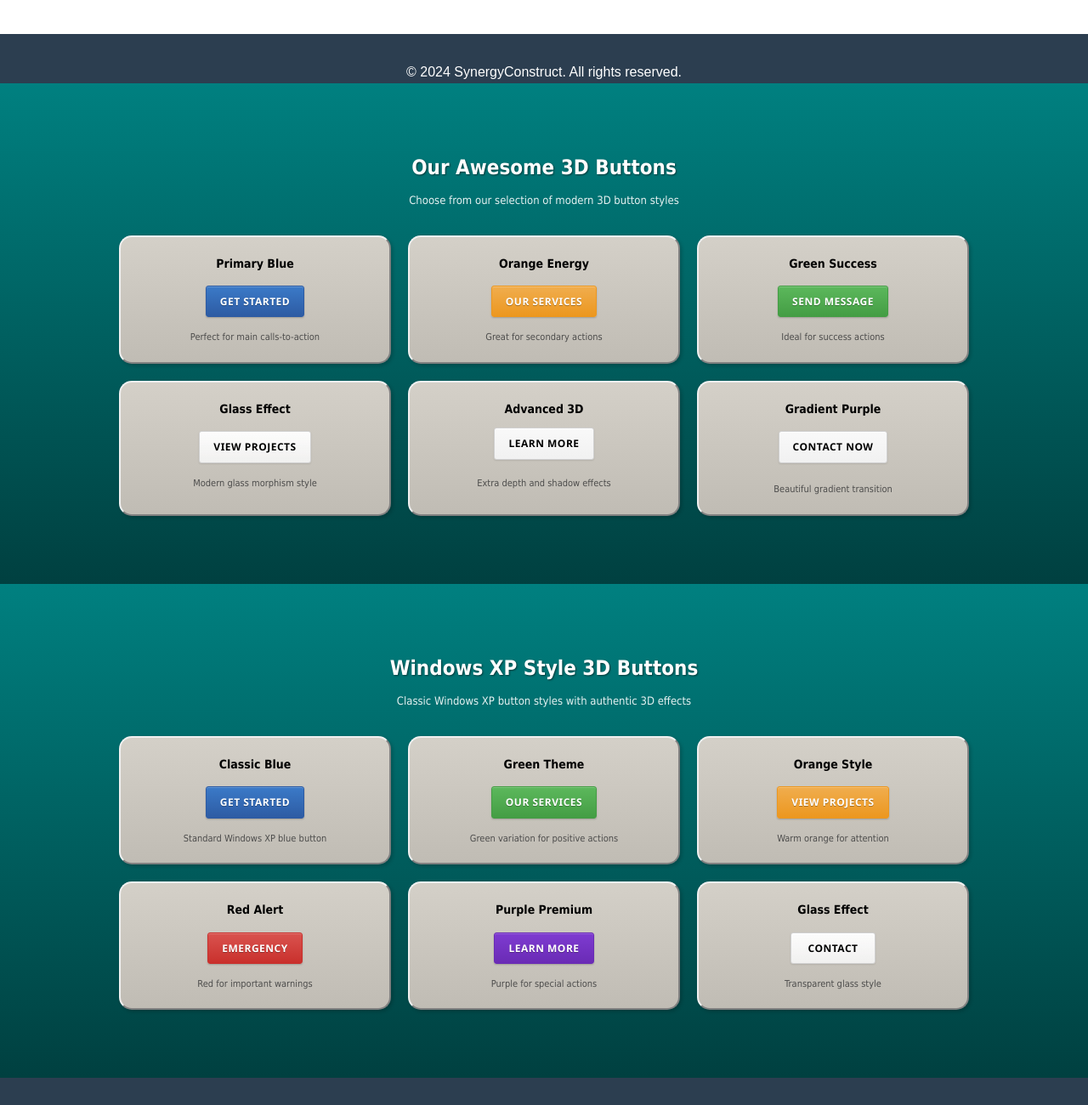
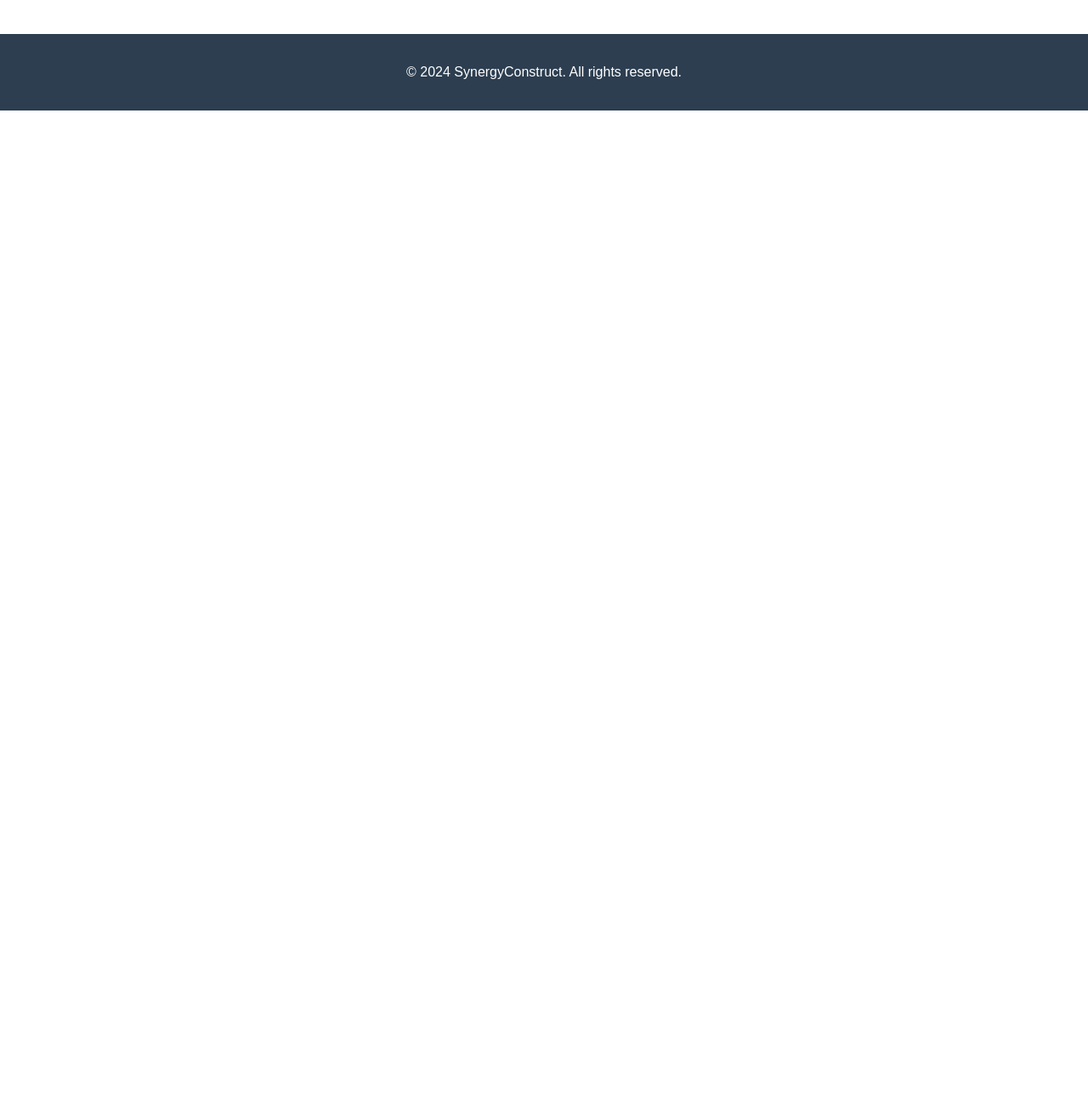
Before and after one commit to HubGitAi/my-portfolio, a plain HTML site: page index.html in a window 1280 px wide. Shown: the part 3261-4561 px from the top of the page at 85% size. After the commit the page ends 3391 px from the top, so only its background shows below. Drawn offline with Linux system fonts and the light colour scheme.

Commit message:
Update index.html

```diff
--- a/index.html
+++ b/index.html
@@ -159,108 +159,6 @@
         <div class="container">
             <p>&copy; 2024 SynergyConstruct. All rights reserved.</p>
         </div>
-<!-- Button Showcase Section -->
-<section class="button-showcase">
-    <div class="container">
-        <h2>Our Awesome 3D Buttons</h2>
-        <p>Choose from our selection of modern 3D button styles</p>
-
-        <div class="button-grid">
-            <!-- Primary 3D Button -->
-            <div class="button-item">
-                <h3>Primary Blue</h3>
-                <a href="#contact" class="btn btn-primary">Get Started</a>
-                <p>Perfect for main calls-to-action</p>
-            </div>
-
-            <!-- Orange 3D Button -->
-            <div class="button-item">
-                <h3>Orange Energy</h3>
-                <a href="#services" class="btn btn-orange">Our Services</a>
-                <p>Great for secondary actions</p>
-            </div>
-
-            <!-- Green 3D Button -->
-            <div class="button-item">
-                <h3>Green Success</h3>
-                <a href="#contact" class="btn btn-green">Send Message</a>
-                <p>Ideal for success actions</p>
-            </div>
-
-            <!-- Glass 3D Button -->
-            <div class="button-item">
-                <h3>Glass Effect</h3>
-                <a href="#projects" class="btn btn-glass">View Projects</a>
-                <p>Modern glass morphism style</p>
-            </div>
-
-            <!-- Advanced 3D Button -->
-            <div class="button-item">
-                <h3>Advanced 3D</h3>
-                <a href="#about" class="btn btn-3d-advanced">Learn More</a>
-                <p>Extra depth and shadow effects</p>
-            </div>
-
-            <!-- Gradient 3D Button -->
-            <div class="button-item">
-                <h3>Gradient Purple</h3>
-                <a href="#contact" class="btn btn-gradient">Contact Now</a>
-                <p>Beautiful gradient transition</p>
-            </div>
-        </div>
-    </div>
-</section>
-        <!-- Windows XP Button Showcase Section -->
-<section class="button-showcase">
-    <div class="container">
-        <h2>Windows XP Style 3D Buttons</h2>
-        <p>Classic Windows XP button styles with authentic 3D effects</p>
-
-        <div class="button-grid">
-            <!-- Blue XP Button -->
-            <div class="button-item">
-                <h3>Classic Blue</h3>
-                <a href="#contact" class="btn btn-primary">Get Started</a>
-                <p>Standard Windows XP blue button</p>
-            </div>
-
-            <!-- Green XP Button -->
-            <div class="button-item">
-                <h3>Green Theme</h3>
-                <a href="#services" class="btn btn-green">Our Services</a>
-                <p>Green variation for positive actions</p>
-            </div>
-
-            <!-- Orange XP Button -->
-            <div class="button-item">
-                <h3>Orange Style</h3>
-                <a href="#projects" class="btn btn-orange">View Projects</a>
-                <p>Warm orange for attention</p>
-            </div>
-
-            <!-- Red XP Button -->
-            <div class="button-item">
-                <h3>Red Alert</h3>
-                <a href="#contact" class="btn btn-red">Emergency</a>
-                <p>Red for important warnings</p>
-            </div>
-
-            <!-- Purple XP Button -->
-            <div class="button-item">
-                <h3>Purple Premium</h3>
-                <a href="#about" class="btn btn-purple">Learn More</a>
-                <p>Purple for special actions</p>
-            </div>
-
-            <!-- Glass XP Button -->
-            <div class="button-item">
-                <h3>Glass Effect</h3>
-                <a href="#contact" class="btn btn-glass">Contact</a>
-                <p>Transparent glass style</p>
-            </div>
-        </div>
-    </div>
-</section>
     </footer>
 </body>
 </html>
```
